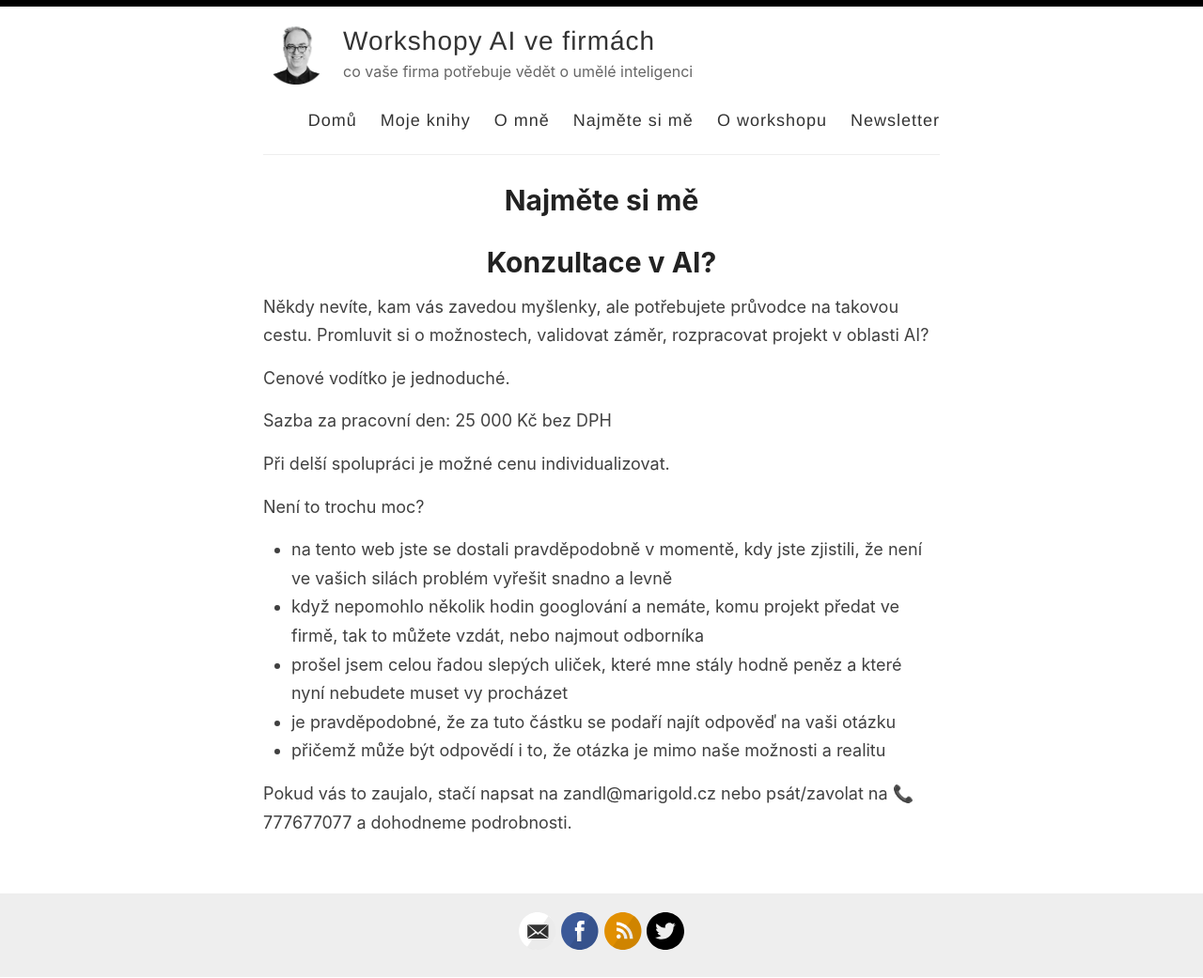
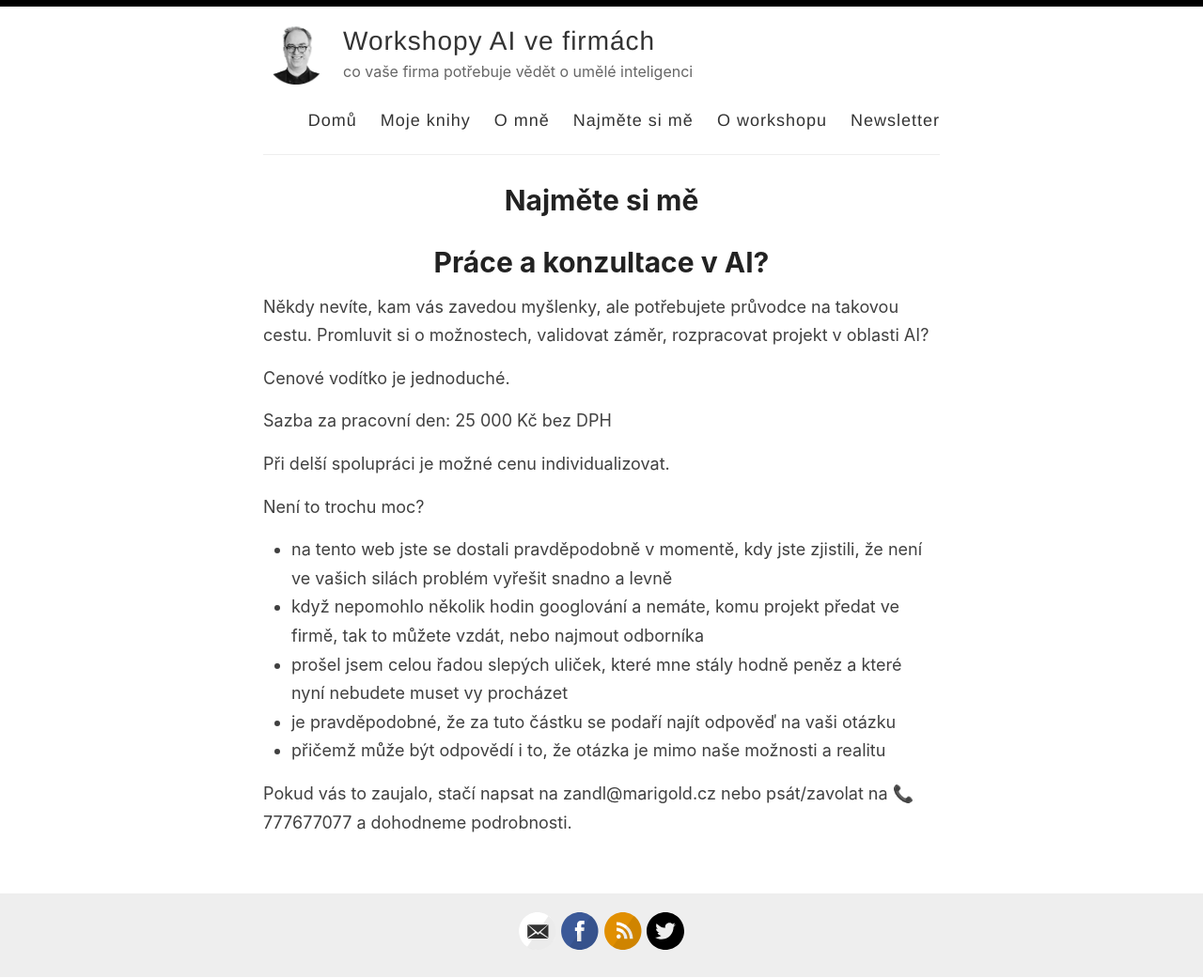
Before and after one commit to tangero/aivefirmach, a Jekyll site: the page built from _pages/najmetesime.md, in a window 1280 px wide. Shown: the whole page at 94% size. Built offline with Jekyll 4.4.1, drawn with Linux system fonts in a browser that asks for light colours; comment, search, counter and statistics services are not loaded.

Commit message:
Update najmetesime.md

```diff
--- a/_pages/najmetesime.md
+++ b/_pages/najmetesime.md
@@ -4,7 +4,7 @@ title: Najměte si mě
 permalink: /najmetesime/
 ---
 
-# Konzultace v AI?
+# Práce a konzultace v AI?
 
 Někdy nevíte, kam vás zavedou myšlenky, ale potřebujete průvodce na takovou cestu. Promluvit si o možnostech, validovat záměr, rozpracovat projekt v oblasti AI?
 
```
